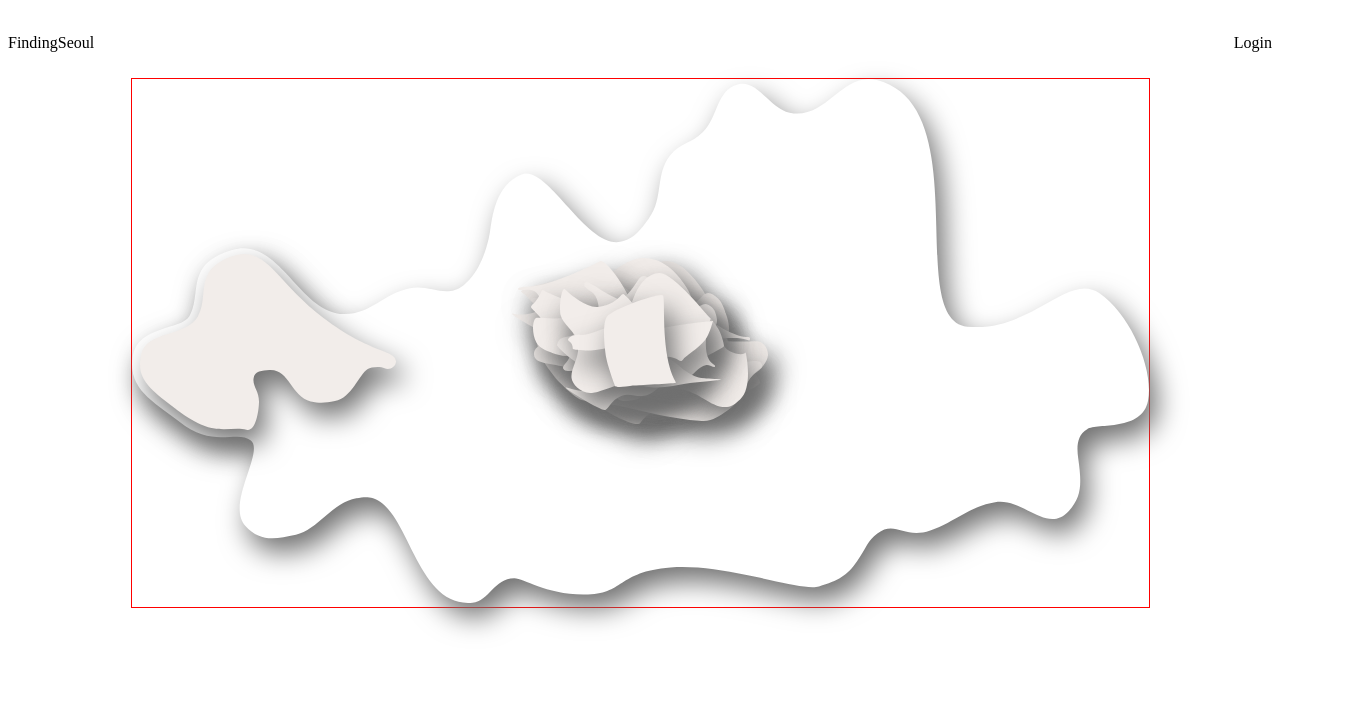
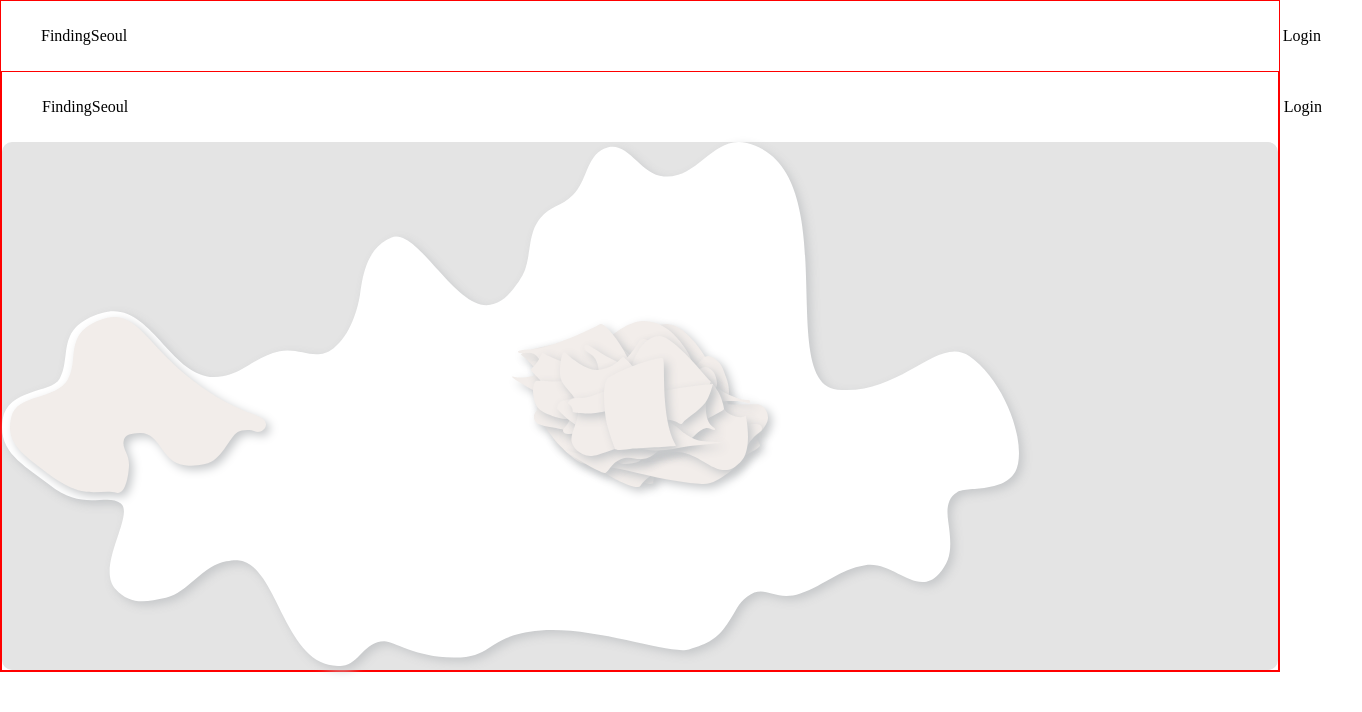
Before and after one commit to soheee-bae/FindingSeoul, a Next.js app: page /home in a window 1280 px wide. Shown: the top 712 px of the page, 1362 px wide, since content can reach past the window. Built offline with nearby package versions, Linux system fonts and the light colour scheme.

Commit message:
updated root ui

```diff
--- a/src/app/home/home.module.scss
+++ b/src/app/home/home.module.scss
@@ -1,6 +1,17 @@
+.layout {
+  display: flex;
+  flex-direction: column;
+  justify-content: space-between;
+  border: 1px solid red;
+  height: 100%;
+}
+
 .root {
   display: flex;
   justify-content: center;
   align-items: center;
   height: 100%;
+
+  padding: 30px;
+  border: 3px solid red;
 }
--- a/src/app/home/layout.tsx
+++ b/src/app/home/layout.tsx
@@ -1,15 +1,15 @@
 import Navbar from "@/components/navbar/navbar";
+import styles from "@/app/home/home.module.scss";
 
 export default function HomeLayout({
-  children, // will be a page or nested layout
+  children,
 }: {
   children: React.ReactNode;
 }) {
   return (
-    <section>
-      {/* Include shared UI here e.g. a header or sidebar */}
+    <div className={styles.layout}>
       <Navbar />
       {children}
-    </section>
+    </div>
   );
 }
--- a/src/app/home/page.tsx
+++ b/src/app/home/page.tsx
@@ -2,11 +2,12 @@
 
 import styles from "@/app/home/home.module.scss";
 import HomeMap from "@/components/homeMap/homeMap";
+import HomeLayout from "./layout";
 
 export default function Home() {
   return (
-    <div className={styles.root}>
+    <HomeLayout>
       <HomeMap />
-    </div>
+    </HomeLayout>
   );
 }
--- a/src/app/layout.tsx
+++ b/src/app/layout.tsx
@@ -1,4 +1,5 @@
 import TanStackProvider from "@/apis/providers";
+import styles from "./root.module.scss";
 
 export const metadata = {
   title: "Finding Seoul",
@@ -12,7 +13,7 @@ export default function RootLayout({
 }) {
   return (
     <html lang="en">
-      <body>
+      <body className={styles.body}>
         <TanStackProvider>{children}</TanStackProvider>
       </body>
     </html>
--- /dev/null
+++ b/src/app/root.module.scss
@@ -0,0 +1,6 @@
+.body {
+  margin: 0;
+  padding: 0;
+  min-height: 100vh;
+  min-width: 100vw;
+}
--- a/src/components/homeMap/homeMap.module.scss
+++ b/src/components/homeMap/homeMap.module.scss
@@ -4,9 +4,10 @@
   justify-content: center;
   align-items: center;
   svg {
-    filter: drop-shadow(8px 14px 14px #707070);
+    filter: drop-shadow(4px 4px 5px #c6c8ca);
   }
-  border: 1px solid red;
+  background-color: #e4e4e4;
+  border-radius: 10px;
 }
 
 .baseMap {
--- a/src/components/navbar/navbar.module.scss
+++ b/src/components/navbar/navbar.module.scss
@@ -1,6 +1,7 @@
 .root {
-  width: 100%;
+  width: 100vw;
   height: 70px;
+  padding: 0px 40px;
 
   display: flex;
   justify-content: space-between;
```
